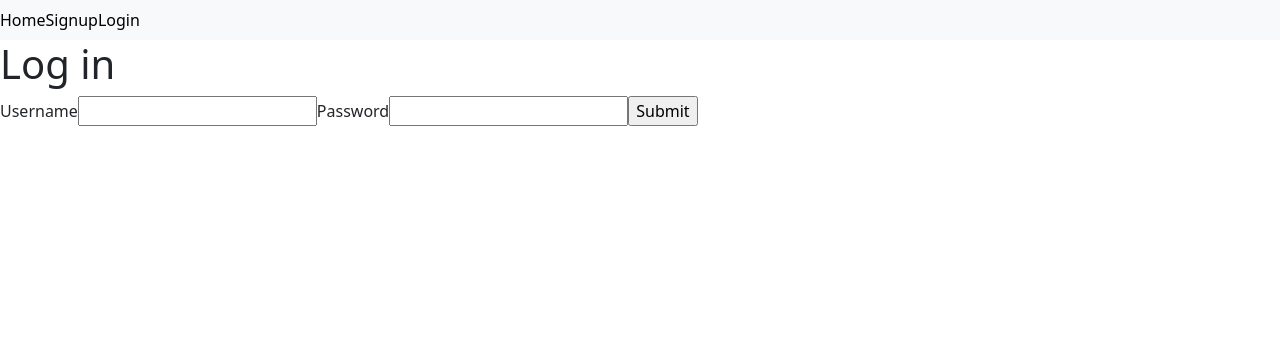
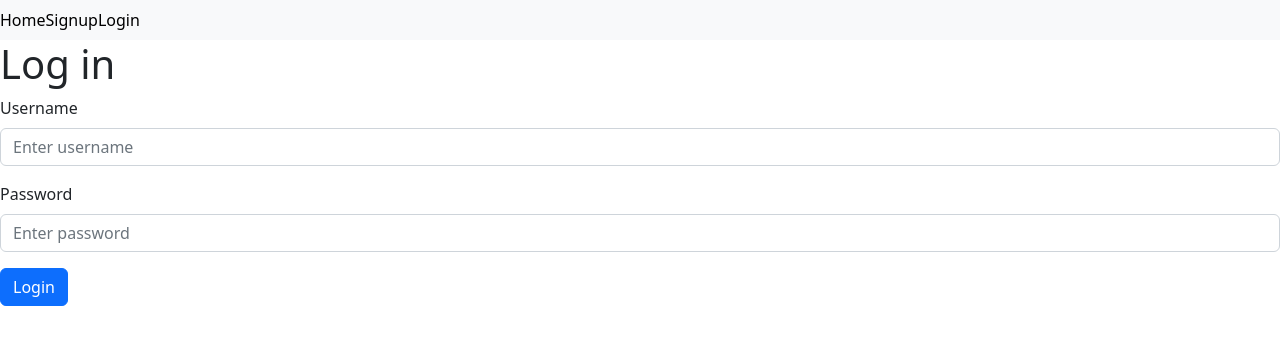
Before and after one commit to Erlandino/backend-api, a React (Create React App) app in the folder frontend/: page /#/Login in a window 1280 px wide. Shown: the top 344 px of the page. Built offline with nearby package versions, Linux system fonts and the light colour scheme.

Commit message:
added some styling and organised files a bit better

```diff
--- a/frontend/src/App.jsx
+++ b/frontend/src/App.jsx
@@ -1,82 +1,31 @@
 // imports
-import React, { useState, useEffect } from "react";
-import { Link, Routes, Route } from "react-router-dom";
-import Container from "react-bootstrap/Container";
-import Nav from "react-bootstrap/Nav";
-import Navbar from "react-bootstrap/Navbar";
+import React, { useState } from "react";
+import { Routes, Route } from "react-router-dom";
 
 // components
 import Home from "./components/Home";
 import Login from "./components/Login";
 import Profile from "./components/Profile";
 import Signup from "./components/Sign-up";
+import MainNavbar from "./components/MainNavbar";
 
 // main component
 function App() {
-  const [ifShowLoginAndSignupNavbarItems, setIfShowLoginAndSignupNavbarItems] = useState(true);
   const [ifShowSignoutNavbarItem, setIfShowSignoutNavbarItem] = useState(false);
-  const [responseText, setResponseText] = useState("");
-
-  useEffect(() => {
-    setIfShowSignoutNavbarItem((prevState) => !ifShowLoginAndSignupNavbarItems);
-  }, [ifShowLoginAndSignupNavbarItems]);
-
-  async function signOut() {
-    // Login Api communication
-    const res = await fetch("http://localhost:9000/api/auth/signout", {
-      method: "POST",
-      headers: {
-        "Content-Type": "application/json",
-      },
-      body: JSON.stringify(),
-    });
-
-    const data = await res;
-    console.log(data);
-
-    setIfShowLoginAndSignupNavbarItems((prevState) => !prevState);
-  }
 
   return (
     <main className="App">
-      <Navbar bg="light">
-        <Nav bg="light">
-          <Link to="/" className="nav__item__link">
-            Home
-          </Link>
-
-          {ifShowLoginAndSignupNavbarItems && (
-            <>
-              <Link to="/Signup" className="nav__item__link">
-                Signup
-              </Link>
-
-              <Link to="/Login" className="nav__item__link">
-                Login
-              </Link>
-            </>
-          )}
-          {!ifShowLoginAndSignupNavbarItems && (
-            <Link to="/Profile" className="nav__item__link">
-              Profile
-            </Link>
-          )}
-          {ifShowSignoutNavbarItem && (
-            <button className="nav__item__link" onClick={signOut}>
-              signOut
-            </button>
-          )}
-        </Nav>
-      </Navbar>
+      <MainNavbar
+        ifShowSignoutNavbarItem={ifShowSignoutNavbarItem}
+        setIfShowSignoutNavbarItem={setIfShowSignoutNavbarItem}
+      />
 
       <Routes>
         <Route path="/" element={<Home />} />
         <Route path="/Signup" element={<Signup />} />
         <Route
           path="/Login"
-          element={
-            <Login setIfShowLoginAndSignupNavbarItems={setIfShowLoginAndSignupNavbarItems} />
-          }
+          element={<Login setIfShowSignoutNavbarItem={setIfShowSignoutNavbarItem} />}
         />
         <Route path="/Profile" element={<Profile />} />
       </Routes>
--- a/frontend/src/components/Login.jsx
+++ b/frontend/src/components/Login.jsx
@@ -1,18 +1,26 @@
 // imports
 import { useState } from "react";
+import { useNavigate } from "react-router-dom";
+import Button from "react-bootstrap/Button";
+import Form from "react-bootstrap/Form";
 
 // Login component
 export default function Login(props) {
-  const { setIfShowLoginAndSignupNavbarItems } = props;
+  // Prop destructuring
+  const { setIfShowSignoutNavbarItem } = props;
 
+  // useStates
   const [responseText, setResponseText] = useState("");
   const [loginDetails, setLoginDetails] = useState({
     username: "",
     password: "",
   });
 
+  // useNavigate
+  const navigate = useNavigate();
+
   async function loginApi() {
-    // Login Api communication
+    // Login Api Post username and password for authentication check
     const res = await fetch("http://localhost:9000/api/auth/signin", {
       method: "POST",
       credentials: "include",
@@ -30,7 +38,8 @@ export default function Login(props) {
     if (res.ok) {
       /* if correct username/password*/
       setResponseText((prevState) => "correct account details");
-      setIfShowLoginAndSignupNavbarItems((prevState) => !prevState);
+      setIfShowSignoutNavbarItem((prevState) => !prevState);
+      navigate("/profile");
     } else {
       /* if incorrect username/password*/
       setResponseText((prevState) => "incorrect account details");
@@ -43,41 +52,42 @@ export default function Login(props) {
     <div>
       <h1>Log in</h1>
       {/* Login form */}
-      <form>
-        <label htmlFor="username">Username</label>
-        <input
-          type="text"
-          id="username"
-          name="username"
+      <Form>
+        <Form.Group className="mb-3" controlId="formUsername">
+          <Form.Label>Username</Form.Label>
+          <Form.Control
+            type="username"
+            placeholder="Enter username"
             onChange={(e) =>
               setLoginDetails((prevLoginDetails) => {
                 return { ...prevLoginDetails, username: e.target.value };
               })
             }
           />
-
-        <label htmlFor="password">Password</label>
-        <input
-          type="text"
-          id="password"
-          name="password"
+        </Form.Group>
+        <Form.Group className="mb-3" controlId="formPassword">
+          <Form.Label>Password</Form.Label>
+          <Form.Control
+            type="password"
+            placeholder="Enter password"
             onChange={(e) =>
               setLoginDetails((prevLoginDetails) => {
                 return { ...prevLoginDetails, password: e.target.value };
               })
             }
           />
+        </Form.Group>
 
-        <input
+        <Button
           type="submit"
-          name="submit"
-          id="submit"
           onClick={(e) => {
             e.preventDefault();
             return loginApi();
           }}
-        />
-      </form>
+        >
+          Login
+        </Button>
+      </Form>
 
       {/* Login from response text */}
       {responseText && (
--- /dev/null
+++ b/frontend/src/components/MainNavbar.jsx
@@ -0,0 +1,62 @@
+import Nav from "react-bootstrap/Nav";
+import Navbar from "react-bootstrap/Navbar";
+import { useState, useEffect } from "react";
+import { Redirect, Link } from "react-router-dom";
+
+export default function MainNavbar(props) {
+  const { ifShowSignoutNavbarItem, setIfShowSignoutNavbarItem } = props;
+  const [ifShowLoginAndSignupNavbarItems, setIfShowLoginAndSignupNavbarItems] = useState(true);
+  const [responseText, setResponseText] = useState("");
+
+  useEffect(() => {
+    setIfShowLoginAndSignupNavbarItems((prevState) => !ifShowSignoutNavbarItem);
+  }, [ifShowSignoutNavbarItem]);
+
+  async function signOut() {
+    // Login Api communication
+    const res = await fetch("http://localhost:9000/api/auth/signout", {
+      method: "POST",
+      credentials: "include",
+      headers: {
+        "Content-Type": "application/json",
+      },
+      body: JSON.stringify(),
+    });
+
+    const data = await res;
+    console.log(data);
+
+    setIfShowSignoutNavbarItem((prevState) => !prevState);
+  }
+  return (
+    <Navbar bg="light">
+      <Nav bg="light">
+        <Link to="/" className="nav__item__link">
+          Home
+        </Link>
+
+        {ifShowLoginAndSignupNavbarItems && (
+          <>
+            <Link to="/Signup" className="nav__item__link">
+              Signup
+            </Link>
+
+            <Link to="/Login" className="nav__item__link">
+              Login
+            </Link>
+          </>
+        )}
+        {!ifShowLoginAndSignupNavbarItems && (
+          <Link to="/Profile" className="nav__item__link">
+            Profile
+          </Link>
+        )}
+        {ifShowSignoutNavbarItem && (
+          <button className="nav__item__link" onClick={signOut}>
+            signOut
+          </button>
+        )}
+      </Nav>
+    </Navbar>
+  );
+}
--- a/frontend/src/components/Profile.jsx
+++ b/frontend/src/components/Profile.jsx
@@ -1,5 +1,13 @@
-import { useEffect } from "react";
+import { useEffect, useState } from "react";
+import { useNavigate } from "react-router-dom";
+
 export default function Profile() {
+  // useState
+  const [ifAuthorized, setIfAuthorized] = useState(false);
+  // useNavigate
+  const navigate = useNavigate();
+
+  // async func
   async function tokenChecker() {
     console.log("before call");
     const res = await fetch("http://localhost:9000/profile", {
@@ -8,6 +16,7 @@ export default function Profile() {
       headers: {
         "Content-Type": "application/json",
       },
+      body: JSON.stringify(),
     });
 
     console.log("after call");
@@ -16,16 +25,15 @@ export default function Profile() {
 
     if (data.ok) {
       console.log("ok");
+      setIfAuthorized((prevState) => true);
     } else {
       console.log("nope");
+      navigate("/Login");
     }
   }
   useEffect(() => {
     tokenChecker();
   }, []);
-  return (
-    <div>
-      <h1>Profile</h1>
-    </div>
-  );
+
+  return <div>{ifAuthorized && <h1>Profile</h1>}</div>;
 }
--- a/frontend/src/components/Sign-up.jsx
+++ b/frontend/src/components/Sign-up.jsx
@@ -1,16 +1,23 @@
 // imports
 import { useState } from "react";
+import { useNavigate } from "react-router-dom";
+import Button from "react-bootstrap/Button";
+import Form from "react-bootstrap/Form";
 
 // Signup component
 export default function Signup() {
+  // useStates
   const [responseText, setResponseText] = useState("");
   const [signupDetails, setSignupDetails] = useState({
     username: "",
     password: "",
   });
 
+  // useNavigate
+  const navigate = useNavigate();
+
   async function loginApi() {
-    // Login Api communication
+    // Login Api post for account creation of username and password
     const res = await fetch("http://localhost:9000/api/auth/signup", {
       method: "POST",
       headers: {
@@ -19,63 +26,71 @@ export default function Signup() {
       body: JSON.stringify(signupDetails),
     });
 
+    // response data
     let data = await res;
-
-    console.log(data);
 
     // Puts login response in the class responseText div
     if (data.ok) {
       /* if correct username/password*/
       setResponseText((prevState) => "correct account details");
+      navigate("/Login");
     } else {
       /* if incorrect username/password*/
       setResponseText((prevState) => "incorrect account details");
     }
   }
-
-  console.log(signupDetails);
-
   return (
     <div>
       <h1>Sign up</h1>
-      {/* Login form */}
-      <form>
-        <label htmlFor="username">Username</label>
-        <input
-          type="text"
-          id="username"
-          name="username"
+      {/* Signup form */}
+      <Form>
+        {/* username input and label container */}
+        <Form.Group className="mb-3" controlId="formUsername">
+          {/* username label */}
+          <Form.Label>Username</Form.Label>
+
+          {/* username input */}
+          <Form.Control
+            type="username"
+            placeholder="Enter username"
             onChange={(e) =>
               setSignupDetails((prevLoginDetails) => {
                 return { ...prevLoginDetails, username: e.target.value };
               })
             }
           />
+        </Form.Group>
 
-        <label htmlFor="password">Password</label>
-        <input
-          type="text"
-          id="password"
-          name="password"
+        {/* Password input and label container */}
+        <Form.Group className="mb-3" controlId="formPassword">
+          {/* password label */}
+          <Form.Label>Password</Form.Label>
+
+          {/* password input */}
+          <Form.Control
+            type="password"
+            placeholder="Enter password"
             onChange={(e) =>
               setSignupDetails((prevLoginDetails) => {
                 return { ...prevLoginDetails, password: e.target.value };
               })
             }
           />
+        </Form.Group>
 
-        <input
+        {/* Signup button */}
+        <Button
           type="submit"
-          name="submit"
-          id="submit"
           onClick={(e) => {
             e.preventDefault();
             return loginApi();
           }}
-        />
-      </form>
+        >
+          Signup
+        </Button>
+      </Form>
 
-      {/* Login from response text */}
+      {/* Signup response text */}
       {responseText && (
         <div>
           <p> {responseText} </p>
```
Lines whose indentation alone changed are shown as unchanged.
